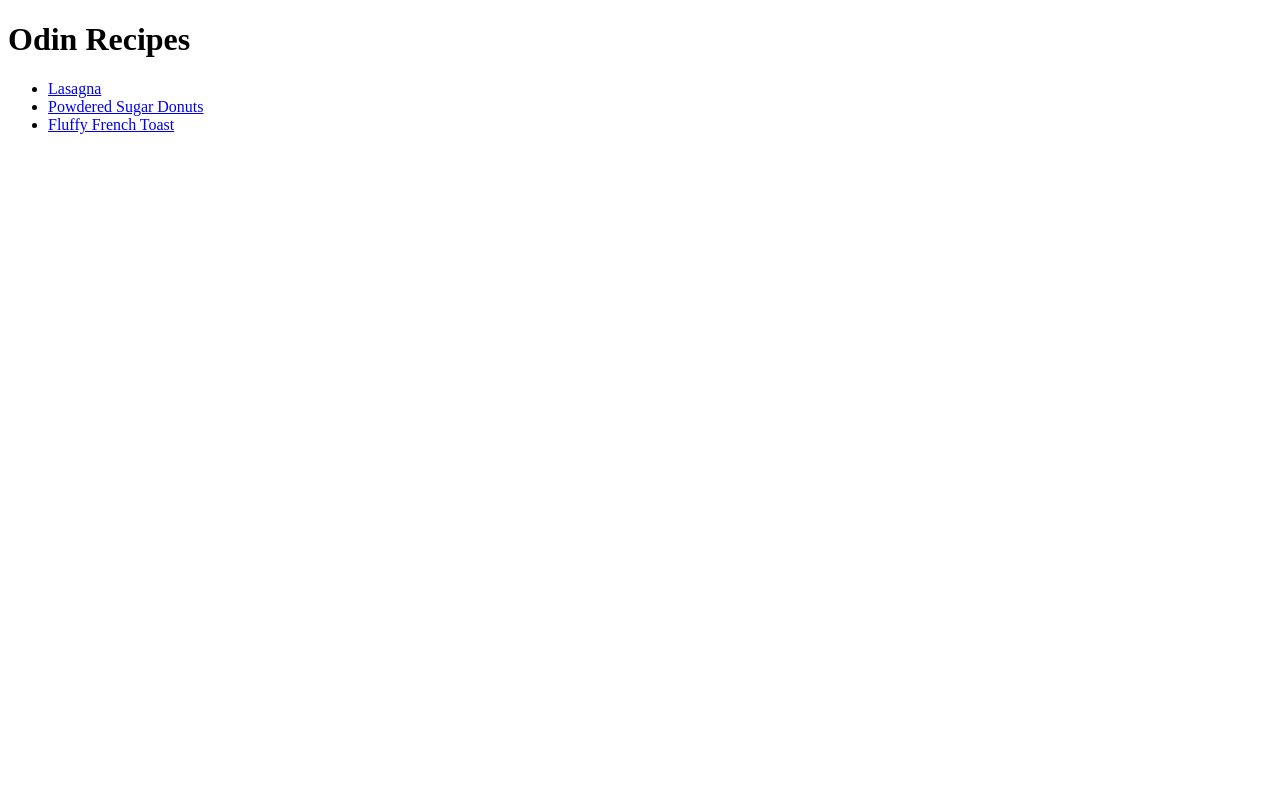
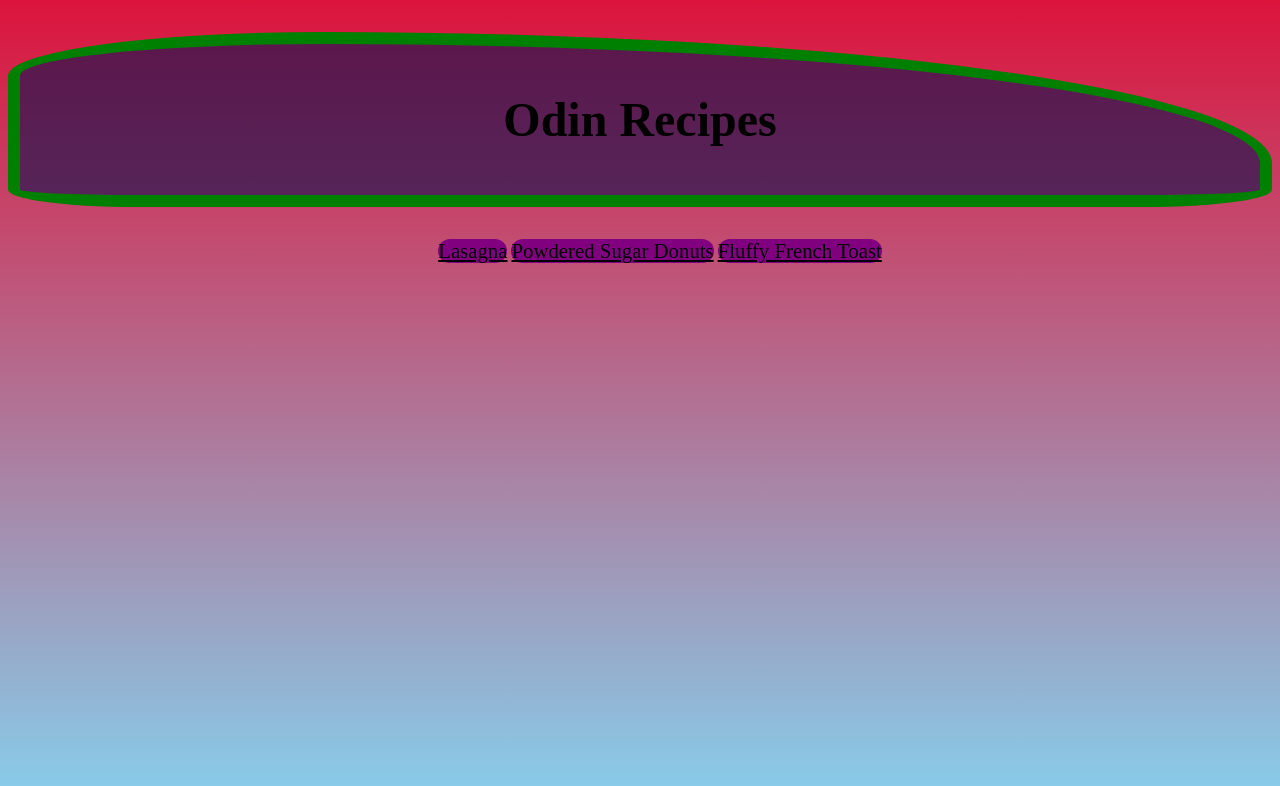
Before and after one commit to Reddlake/odin-recipes, a plain HTML site: page index.html in a window 1280 px wide. Drawn offline with Linux system fonts and the light colour scheme.

Commit message:
fixed mistake in index.html meta and added some css to index.css

```diff
--- a/index.html
+++ b/index.html
@@ -3,11 +3,12 @@
 <head>
     <meta charset="UTF-8">
     <meta http-equiv="X-UA-Compatible" content="IE=edge">
-    <meta name="viewport" content="width=<h>, initial-scale=1.0">
+    <meta name="viewport" content="width=device-width, initial-scale=1.0">
+    <link rel="stylesheet" href="recipes/styles/index.css">
     <title>Document</title>
 </head>
 <body>
-    <h1>Odin Recipes</h1>
+    <h1 id=>Odin Recipes</h1>
     <ul id="list">
     <li class="lasagna"><a href="recipes/lasagna.html">Lasagna</a></li>
     <li class="donuts"><a href="recipes/powdered_sugar_donuts.html">Powdered Sugar Donuts</a></li>
--- a/recipes/styles/index.css
+++ b/recipes/styles/index.css
@@ -0,0 +1,37 @@
+* {
+    text-align: center;
+    font-size: 16px;
+}
+body {
+    background:linear-gradient(crimson,skyblue);
+    background-size:cover;
+    background-repeat:no-repeat;
+    background-attachment: fixed;
+}
+h1 {
+    background-color: hsla(240, 58%, 20%, 0.637);
+    color:hsl(0, 0%, 0%);
+    font-size: 3em;
+    padding: 1em 1em 1em;
+    border: 0.25em;
+    border-style: solid;
+    border-color:green;
+    border-radius: 25% 75% 10% 10%;
+}
+li {
+    list-style:none;
+}
+a {
+    color:hsl(0, 0%, 0%);
+    font-size: 1.3em;
+}
+a:hover {
+    color:hsl(177, 100%, 50%);
+    transition-duration: 1s;
+    font-size:2em;
+}
+.lasagna, .donuts, .toast {
+    background-color:purple;
+    display:inline-block;
+    border-radius: .75em;
+}
```
